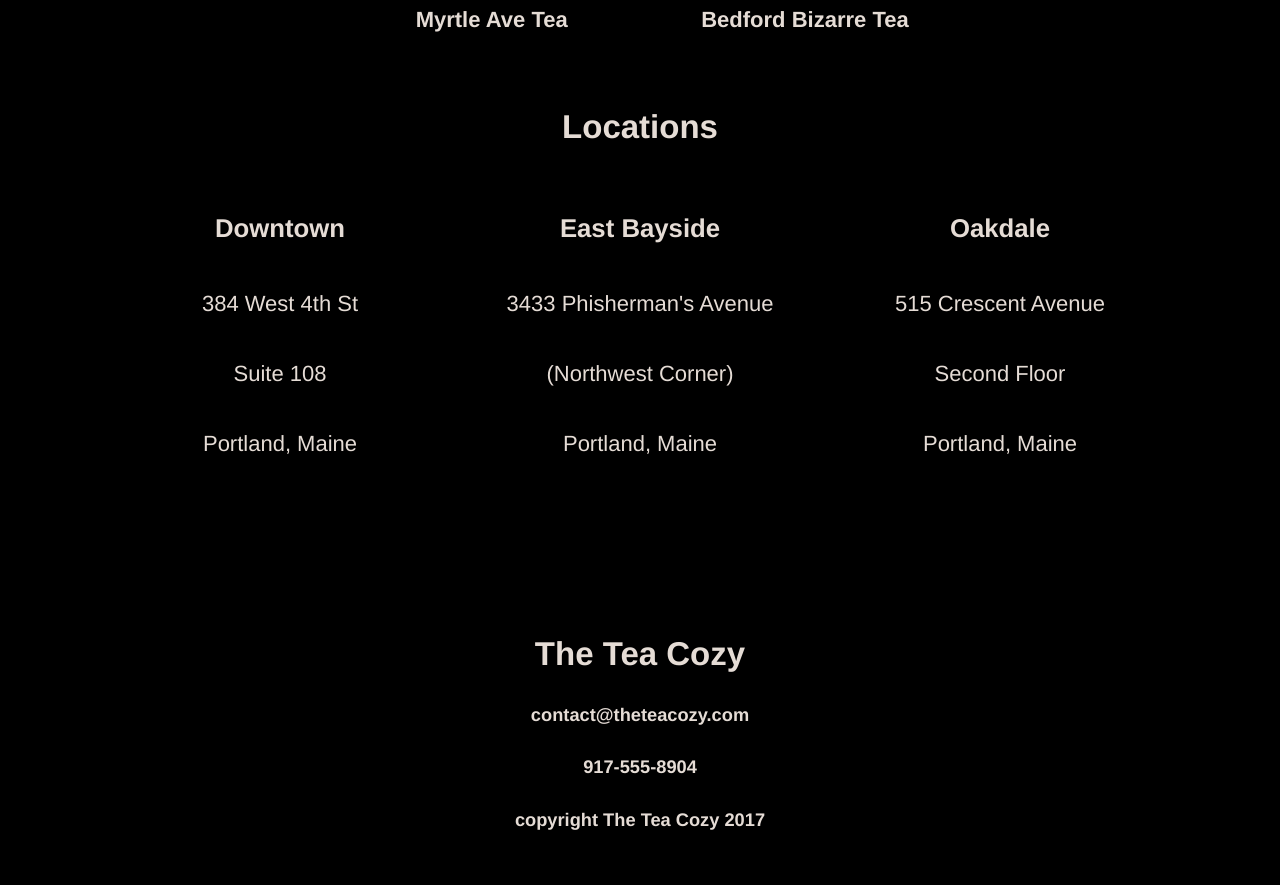
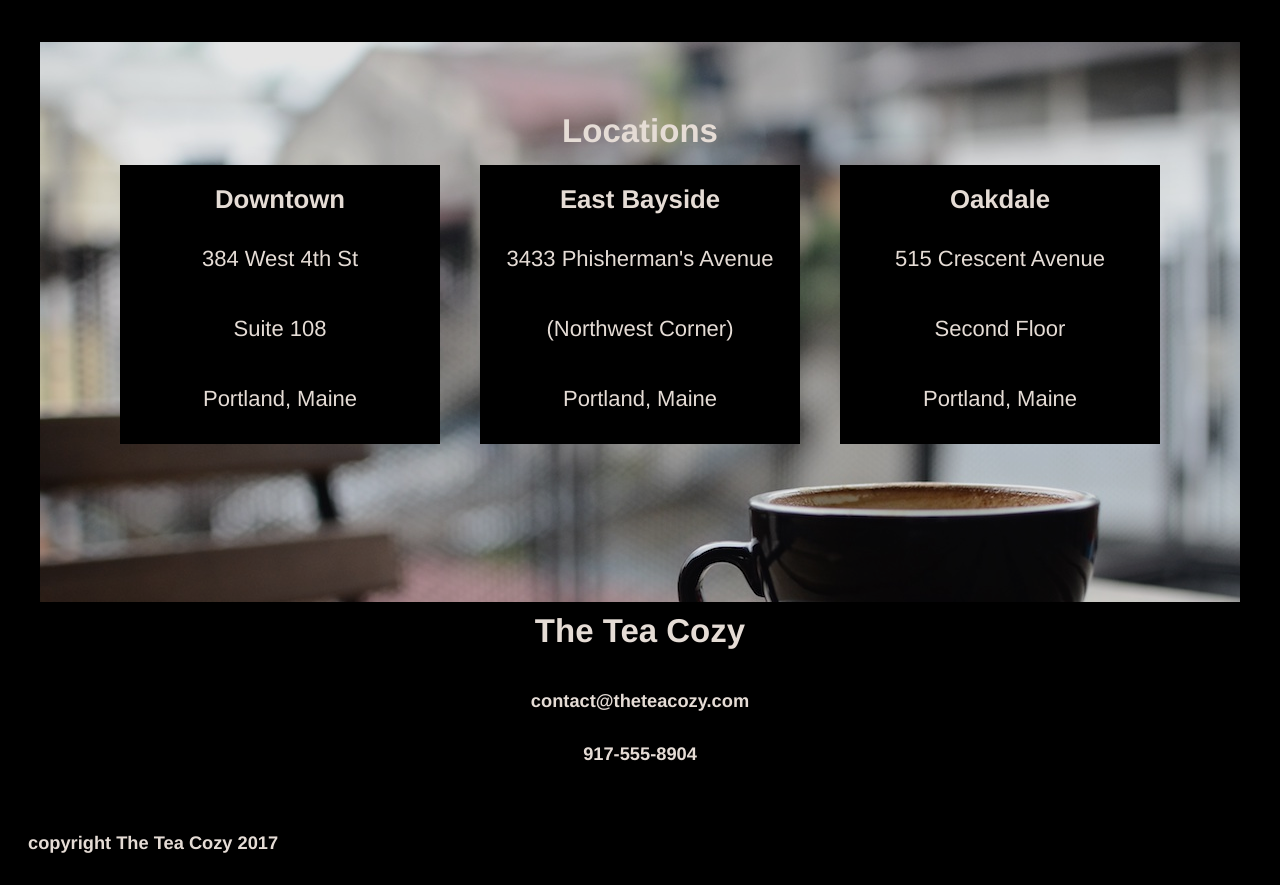
Before and after one commit to sebastianschipper/teacozy, a plain HTML site: page index.html in a window 1280 px wide. Shown: the part 1464-2349 px from the top of the page. Before the commit the page ends 2325 px from the top, so only its background shows below. Drawn offline with Linux system fonts and the light colour scheme.

Commit message:
CSS finished

```diff
--- a/resources/css/style.css
+++ b/resources/css/style.css
@@ -7,7 +7,7 @@ body, a {
   opacity: 0.9;
   text-align: center;
 }
-h2, h3. h4 {
+h2, h3, h4 {
   margin: 0;
   padding: 10px;
 }
@@ -16,17 +16,21 @@ h2, h3. h4 {
   justify-content: center;
   flex-wrap: wrap;
 }
+.content {
+  margin: auto;
+  width: 1200px;
+}
 
 /* Header Styles */
 .header {
   position: fixed;
+  top: 0;
+  right: 0;
+  left: 0;
   height: 69px;
   width: 100%;
   border-bottom: 1px solid seashell;
   align-items: center;
-  top: 0;
-  right: 0;
-  left: 0;
   background-color: black;
   z-index: 1;
 }
@@ -67,7 +71,7 @@ nav {
   flex-direction: column;
   align-items: center;
   width: 100%;
-  margin-top: 70px;
+  padding: 60px 0px;
 }
 .totm_items {
   flex-direction: row;
@@ -79,26 +83,34 @@ nav {
 }
 .item img {
   height: 200px;
+  width: 300px;
   margin: 10px;
 }
 .item span {
   font-weight: bold;
 }
 
-/* Tea of the Month Styles */
+/* Location Styles */
 .location_wrapper {
-  margin-top: 70px;
+  background-image: url(../../resources/images/img-locations-background.jpg);
+  padding-top: 60px;
   height: 500px;
-}
-.all_locations {
-  background-image: url(../../resources/images/img-locations-background.jpg);
-  margin: auto:auto;
-  width: 1200px;
 }
 .location {
   flex-direction: column;
+  justify-content: center;
   background-color: black;
   width: 300px;
   margin: 5px 20px;
   padding: 10px;
+  opacity: 1;
 }
+
+/* Footer Styles */
+.footer {
+  height: 200px;
+}
+.subfooter {
+  text-align: left;
+  padding-left: 20px;
+}
```
